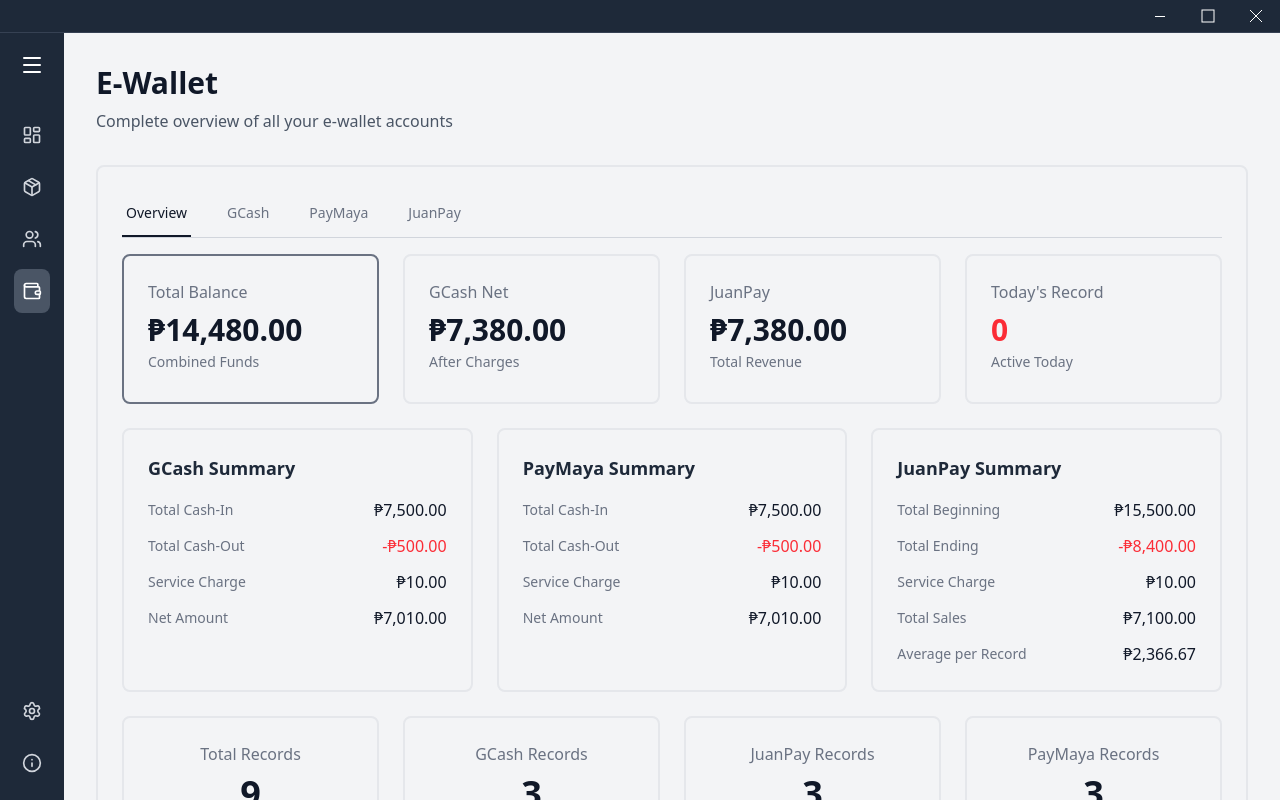
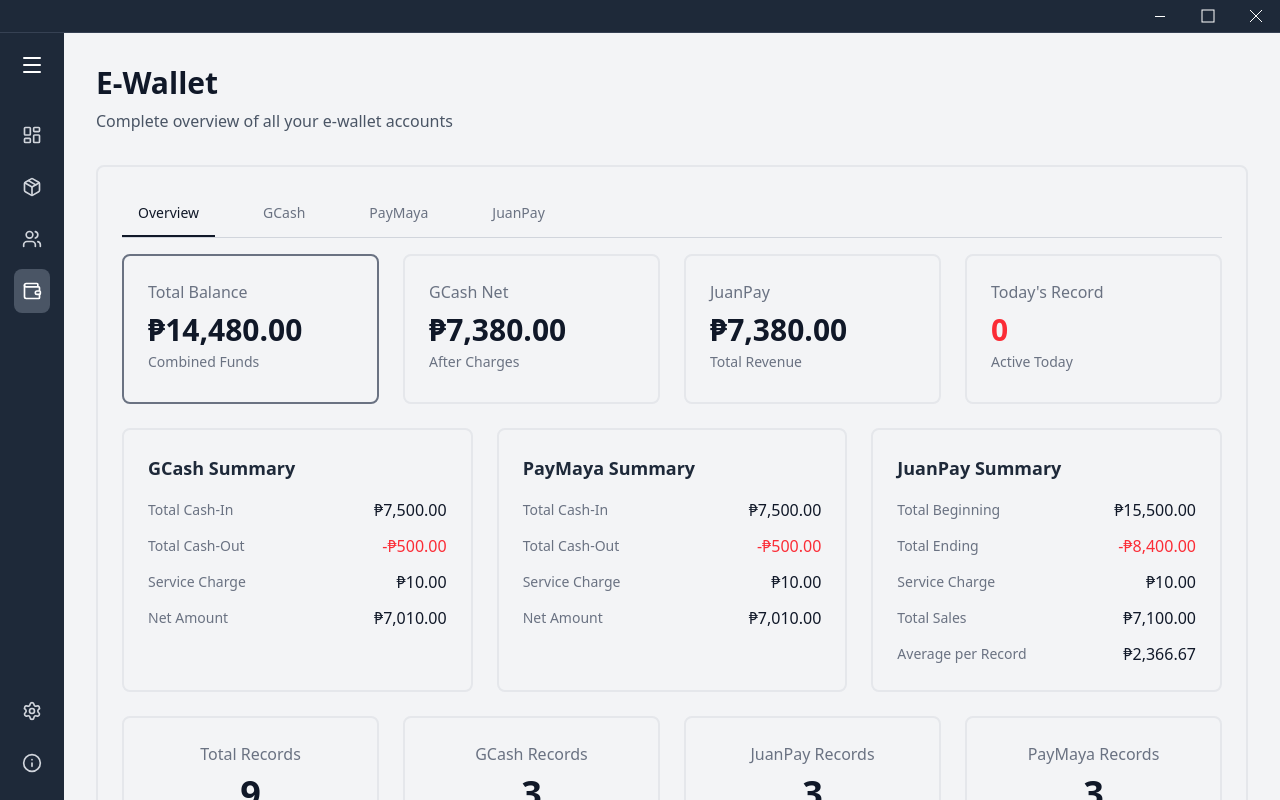
Before and after one commit to 6reenhorn/JIA-Integrated-Management-System, a React (Vite) app: page / in a window 1280 px wide. Both pictures are taken after a click on the button 32 px from the left and 291 px from the top of the page. Built offline with nearby package versions, Linux system fonts and the light colour scheme.

Commit message:
Ewallet updates

```diff
--- a/client/src/components/e-wallet/EWallet.tsx
+++ b/client/src/components/e-wallet/EWallet.tsx
@@ -52,7 +52,7 @@ const EWallet: React.FC<EWalletProps> = ({ initialTab = 'Overview', onTabChange
             <button
               key={tab}
               onClick={() => handleTabChange(tab)}
-              className={`py-3 px-1 border-b-2 font-medium text-sm transition-colors ${
+              className={`py-3 px-4 border-b-2 font-medium text-sm transition-colors ${
                 activeTab === tab
                   ? 'border-gray-900 text-gray-900'
                   : 'border-transparent text-gray-500'
```
